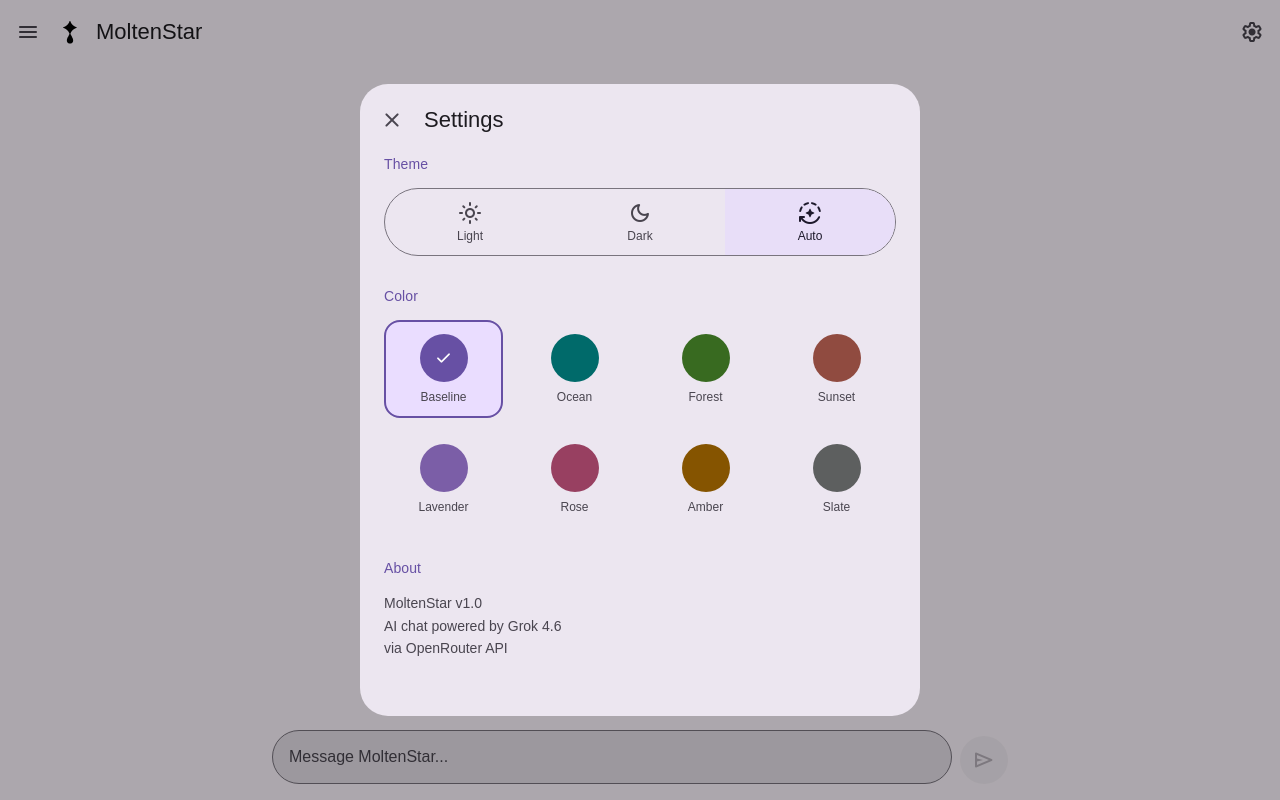
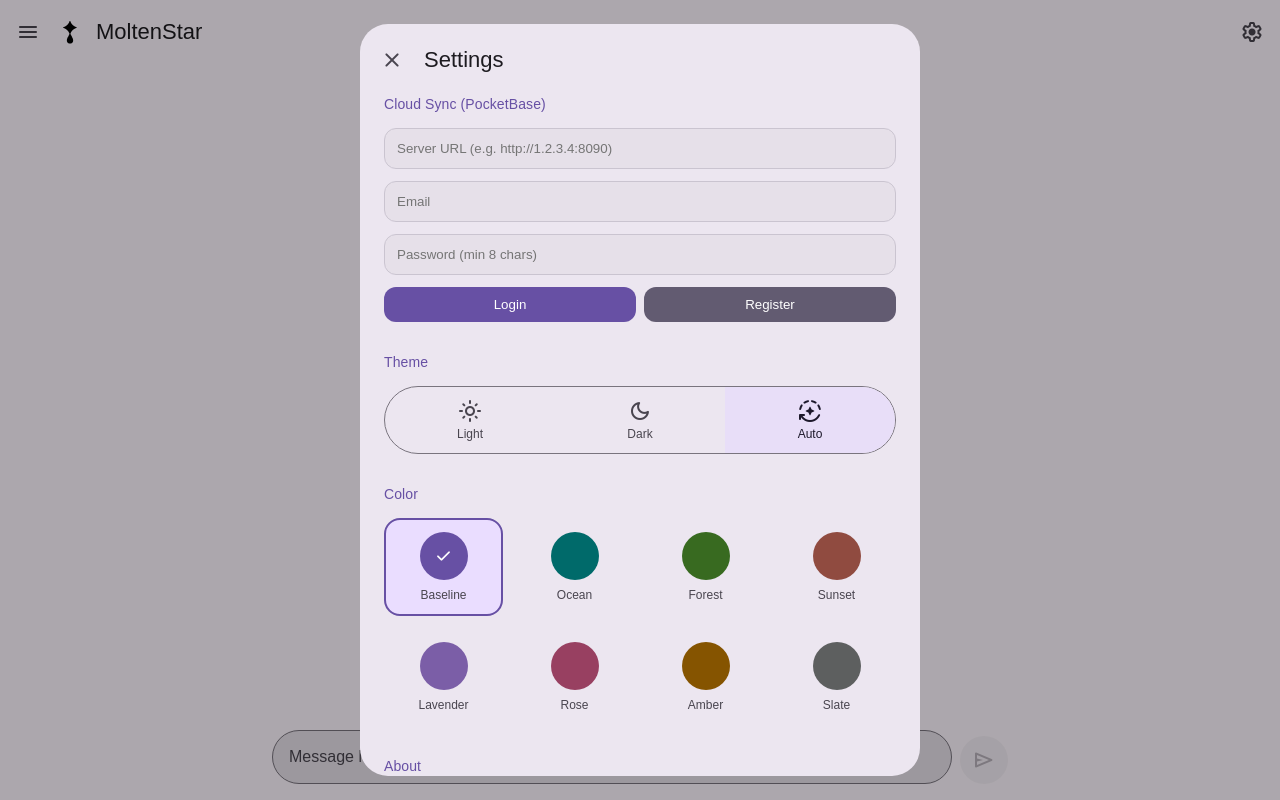
Before and after one commit to XtraDamage/moltenstar, a Next.js app: page / in a window 1280 px wide. Both pictures are taken after a click on the button "settings". Built offline with nearby package versions, Linux system fonts and the light colour scheme; a web font is replaced by a local one.

Commit message:
Implement true PocketBase cloud sync

```diff
--- a/app/page.js
+++ b/app/page.js
@@ -5,7 +5,7 @@ import Sidebar from '../components/Sidebar';
 import ChatArea from '../components/ChatArea';
 import InputBar from '../components/InputBar';
 import SettingsDialog from '../components/SettingsDialog';
-import { getAllChats, saveChat, deleteChat as deleteStoredChat, getSettings, saveSettings } from '../lib/storage';
+import { getAllChatsLocally, syncChatsFromCloud, saveChat, deleteChat as deleteStoredChat, getSettings, saveSettings } from '../lib/storage';
 import { applyColorScheme, getSystemThemePreference, MONET_SCHEMES } from '../lib/monet';
 
 export default function Page() {
@@ -14,19 +14,30 @@ export default function Page() {
   const [isLoading, setIsLoading] = useState(false);
   const [sidebarOpen, setSidebarOpen] = useState(false);
   const [settingsOpen, setSettingsOpen] = useState(false);
-  const [settings, setSettings] = useState({ theme: 'auto', colorScheme: 'baseline' });
+  const [settings, setSettings] = useState({ theme: 'auto', colorScheme: 'baseline', pbUrl: '' });
 
   const messagesEndRef = useRef(null);
   const abortControllerRef = useRef(null);
 
+  const loadChats = async (currentActiveId = null) => {
+    const localChats = getAllChatsLocally();
+    if (chats.length === 0) {
+      setChats(localChats);
+      if (localChats.length > 0 && !currentActiveId) {
+        setActiveChatId(localChats[0].id);
+      }
+    }
+    const cloudChats = await syncChatsFromCloud();
+    setChats(cloudChats);
+    if (cloudChats.length > 0 && !currentActiveId) {
+      setActiveChatId(cloudChats[0].id);
+    }
+  };
+
   useEffect(() => {
-    const loadedChats = getAllChats();
-    setChats(loadedChats);
-    if (loadedChats.length > 0) {
-      setActiveChatId(loadedChats[0].id);
-    }
     const loadedSettings = getSettings();
     setSettings(loadedSettings);
+    loadChats(activeChatId);
   }, []);
 
   useEffect(() => {
@@ -268,8 +279,11 @@ export default function Page() {
         onClose={() => setSettingsOpen(false)}
         theme={settings.theme}
         colorScheme={settings.colorScheme}
+        pbUrl={settings.pbUrl}
         onThemeChange={handleThemeChange}
         onColorSchemeChange={handleColorSchemeChange}
+        onPbUrlChange={(url) => setSettings(prev => ({ ...prev, pbUrl: url }))}
+        onAuthChange={() => loadChats(activeChatId)}
       />
     </div>
   );
--- a/components/SettingsDialog.js
+++ b/components/SettingsDialog.js
@@ -1,13 +1,29 @@
 'use client';
-import { useEffect } from 'react';
+import { useEffect, useState } from 'react';
 import { MONET_SCHEMES } from '../lib/monet';
+import { login, register, logout, isAuthenticated, getUser, setPBUrl } from '../lib/pb';
 
-export default function SettingsDialog({ isOpen, onClose, theme, colorScheme, onThemeChange, onColorSchemeChange }) {
+export default function SettingsDialog({ isOpen, onClose, theme, colorScheme, pbUrl, onThemeChange, onColorSchemeChange, onPbUrlChange, onAuthChange }) {
+  const [email, setEmail] = useState('');
+  const [password, setPassword] = useState('');
+  const [isAuth, setIsAuth] = useState(false);
+  const [userEmail, setUserEmail] = useState('');
+  const [loading, setLoading] = useState(false);
+  const [error, setError] = useState('');
+
   const themeOptions = [
     { value: 'light', icon: 'light_mode', label: 'Light' },
     { value: 'dark', icon: 'dark_mode', label: 'Dark' },
     { value: 'auto', icon: 'auto_mode', label: 'Auto' }
   ];
+
+  useEffect(() => {
+    if (isOpen) {
+      setIsAuth(isAuthenticated());
+      setUserEmail(getUser()?.email || '');
+      setError('');
+    }
+  }, [isOpen]);
 
   useEffect(() => {
     const handleKeyDown = (e) => {
@@ -18,6 +34,47 @@ export default function SettingsDialog({ isOpen, onClose, theme, colorScheme, on
     window.addEventListener('keydown', handleKeyDown);
     return () => window.removeEventListener('keydown', handleKeyDown);
   }, [isOpen, onClose]);
+
+  const handleUrlChange = (e) => {
+    const newUrl = e.target.value;
+    onPbUrlChange(newUrl);
+    setPBUrl(newUrl);
+  };
+
+  const handleLogin = async () => {
+    setLoading(true);
+    setError('');
+    try {
+      await login(email, password);
+      setIsAuth(true);
+      setUserEmail(getUser()?.email || '');
+      if (onAuthChange) onAuthChange();
+    } catch (err) {
+      setError(err.message);
+    }
+    setLoading(false);
+  };
+
+  const handleRegister = async () => {
+    setLoading(true);
+    setError('');
+    try {
+      await register(email, password);
+      setIsAuth(true);
+      setUserEmail(getUser()?.email || '');
+      if (onAuthChange) onAuthChange();
+    } catch (err) {
+      setError(err.message);
+    }
+    setLoading(false);
+  };
+
+  const handleLogout = () => {
+    logout();
+    setIsAuth(false);
+    setUserEmail('');
+    if (onAuthChange) onAuthChange();
+  };
 
   return (
     <div className={`settings-overlay ${isOpen ? 'settings-overlay--visible' : ''}`}>
@@ -30,6 +87,52 @@ export default function SettingsDialog({ isOpen, onClose, theme, colorScheme, on
           <span className="settings-header__title">Settings</span>
         </div>
         <div className="settings-body">
+          <div className="settings-section">
+            <div className="settings-section__title">Cloud Sync (PocketBase)</div>
+            <div style={{ display: 'flex', flexDirection: 'column', gap: '12px' }}>
+              <input
+                type="text"
+                placeholder="Server URL (e.g. http://1.2.3.4:8090)"
+                value={pbUrl || ''}
+                onChange={handleUrlChange}
+                style={{ padding: '12px', borderRadius: '12px', border: '1px solid var(--md-sys-color-outline-variant)', background: 'var(--md-sys-color-surface-container-highest)', color: 'var(--md-sys-color-on-surface)', outline: 'none' }}
+              />
+
+              {isAuth ? (
+                <div style={{ padding: '12px', borderRadius: '12px', background: 'var(--md-sys-color-secondary-container)', color: 'var(--md-sys-color-on-secondary-container)', display: 'flex', justifyContent: 'space-between', alignItems: 'center' }}>
+                  <span style={{ fontSize: '14px' }}>Logged in as: <b>{userEmail}</b></span>
+                  <button onClick={handleLogout} style={{ padding: '6px 12px', borderRadius: '8px', border: 'none', background: 'var(--md-sys-color-error)', color: 'var(--md-sys-color-on-error)', cursor: 'pointer' }}>Logout</button>
+                </div>
+              ) : (
+                <>
+                  <input
+                    type="email"
+                    placeholder="Email"
+                    value={email}
+                    onChange={e => setEmail(e.target.value)}
+                    style={{ padding: '12px', borderRadius: '12px', border: '1px solid var(--md-sys-color-outline-variant)', background: 'var(--md-sys-color-surface-container-highest)', color: 'var(--md-sys-color-on-surface)', outline: 'none' }}
+                  />
+                  <input
+                    type="password"
+                    placeholder="Password (min 8 chars)"
+                    value={password}
+                    onChange={e => setPassword(e.target.value)}
+                    style={{ padding: '12px', borderRadius: '12px', border: '1px solid var(--md-sys-color-outline-variant)', background: 'var(--md-sys-color-surface-container-highest)', color: 'var(--md-sys-color-on-surface)', outline: 'none' }}
+                  />
+                  {error && <div style={{ color: 'var(--md-sys-color-error)', fontSize: '12px' }}>{error}</div>}
+                  <div style={{ display: 'flex', gap: '8px' }}>
+                    <button onClick={handleLogin} disabled={loading} style={{ flex: 1, padding: '10px', borderRadius: '12px', border: 'none', background: 'var(--md-sys-color-primary)', color: 'var(--md-sys-color-on-primary)', cursor: 'pointer' }}>
+                      {loading ? '...' : 'Login'}
+                    </button>
+                    <button onClick={handleRegister} disabled={loading} style={{ flex: 1, padding: '10px', borderRadius: '12px', border: 'none', background: 'var(--md-sys-color-secondary)', color: 'var(--md-sys-color-on-secondary)', cursor: 'pointer' }}>
+                      {loading ? '...' : 'Register'}
+                    </button>
+                  </div>
+                </>
+              )}
+            </div>
+          </div>
+
           <div className="settings-section">
             <div className="settings-section__title">Theme</div>
             <div className="settings-theme-toggle">
--- /dev/null
+++ b/lib/pb.js
@@ -0,0 +1,55 @@
+import PocketBase from 'pocketbase';
+import { getSettings } from './storage';
+
+let pb = null;
+
+export function getPB() {
+  if (typeof window !== 'undefined' && !pb) {
+    const settings = getSettings();
+    if (settings.pbUrl) {
+      pb = new PocketBase(settings.pbUrl);
+    }
+  }
+  return pb;
+}
+
+export function setPBUrl(url) {
+  if (typeof window !== 'undefined') {
+    pb = new PocketBase(url);
+  }
+  return pb;
+}
+
+export async function login(email, password) {
+  const client = getPB();
+  if (!client) throw new Error('Server URL not configured');
+  return await client.collection('users').authWithPassword(email, password);
+}
+
+export async function register(email, password) {
+  const client = getPB();
+  if (!client) throw new Error('Server URL not configured');
+  await client.collection('users').create({
+    email,
+    password,
+    passwordConfirm: password
+  });
+  return await login(email, password);
+}
+
+export function logout() {
+  const client = getPB();
+  if (client) {
+    client.authStore.clear();
+  }
+}
+
+export function isAuthenticated() {
+  const client = getPB();
+  return client?.authStore?.isValid || false;
+}
+
+export function getUser() {
+  const client = getPB();
+  return client?.authStore?.model || null;
+}
```
Also changed, not shown: package.json (+4 -3 lines), lib/storage.js, 1 other file (tests, documents, lock files or other folders).
